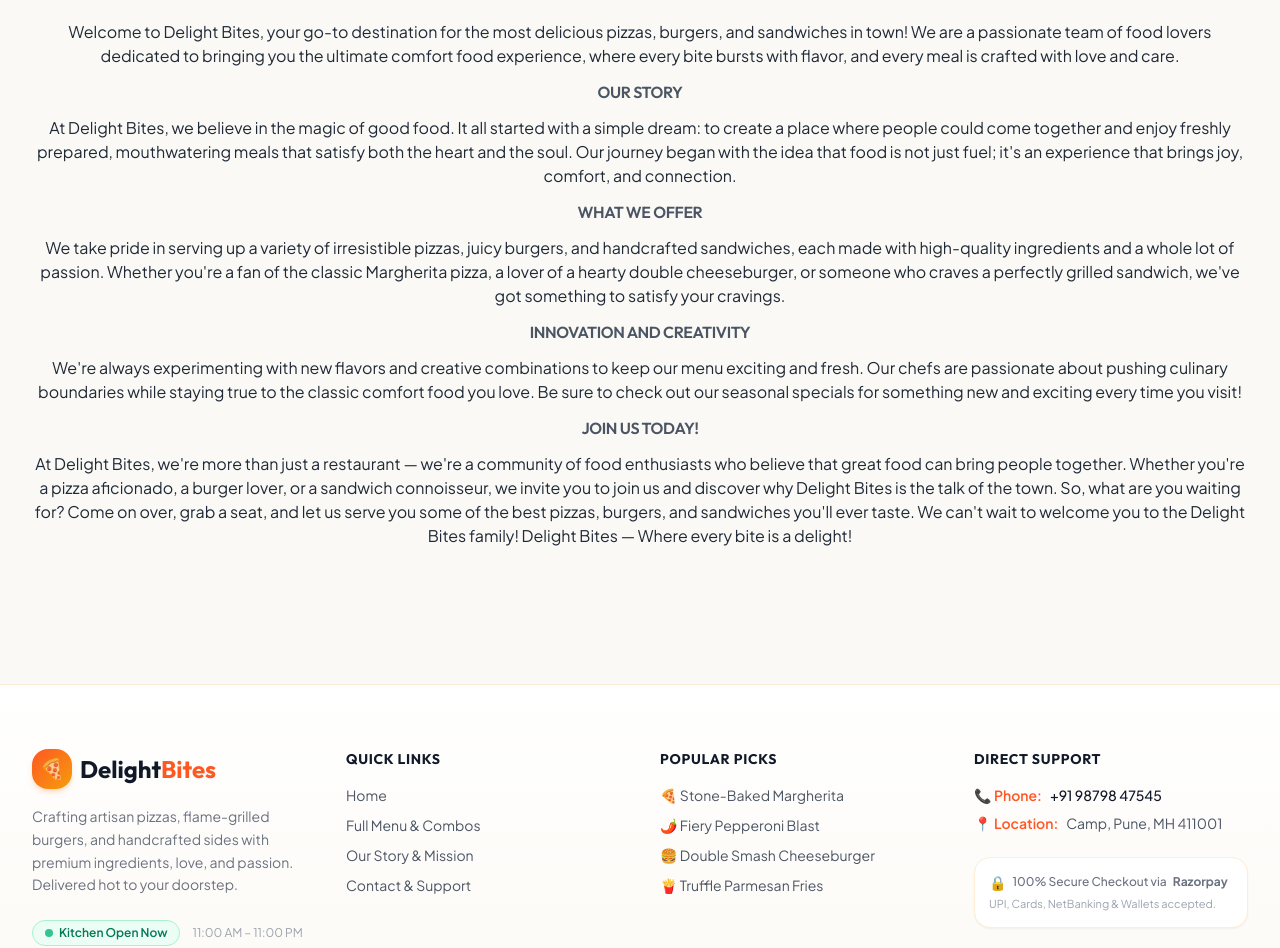
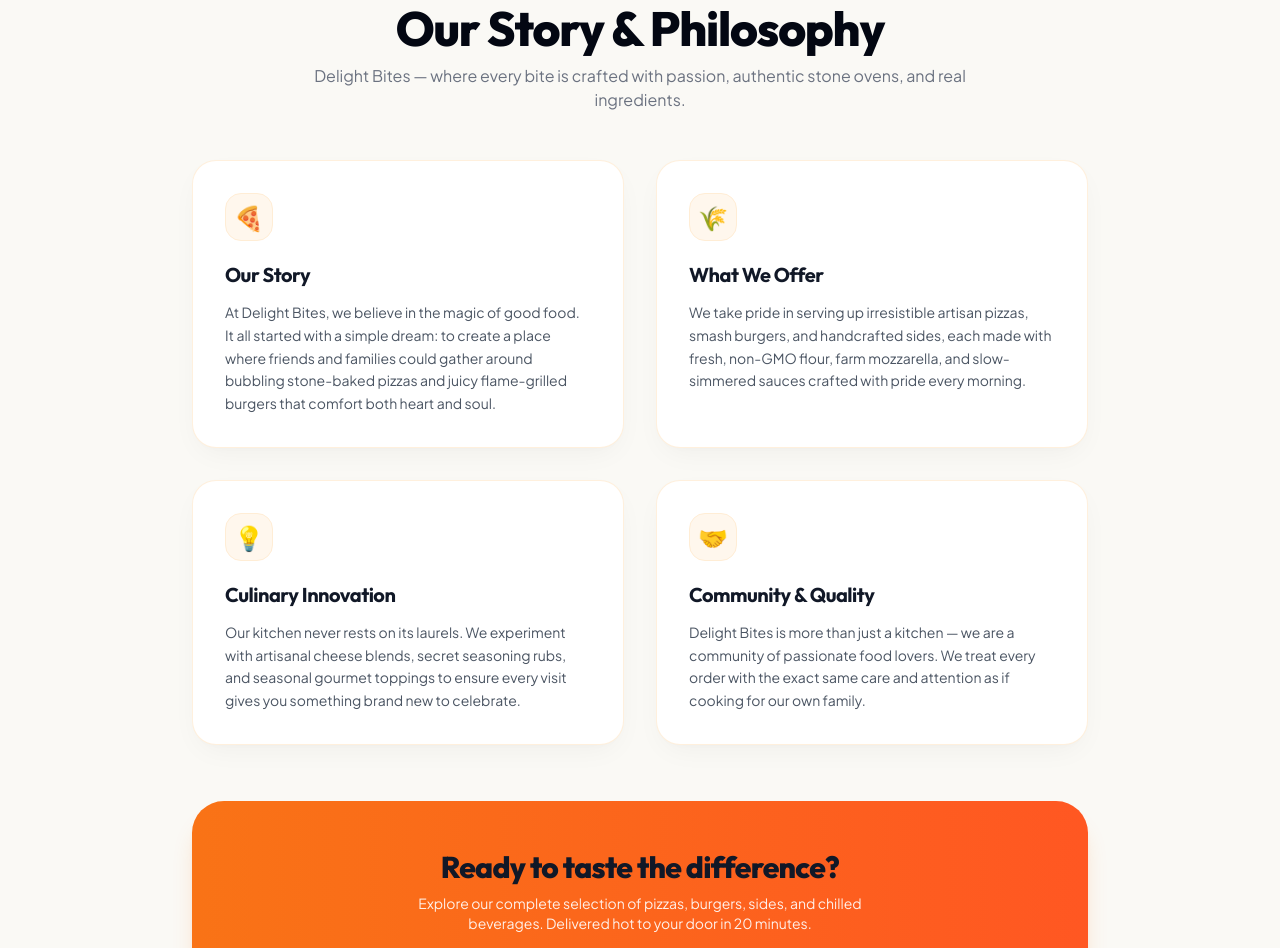
Before and after one commit to ronit1161/food-ordering, a Next.js app: page /learn-more in a window 1280 px wide. Shown: the part 169-1117 px from the top of the page. Built offline with nearby package versions, Linux system fonts and the light colour scheme; no server answers.

Commit message:
feat(auth): revamp login, registration, and brand story pages with instant toasts

```diff
--- a/src/app/learn-more/page.js
+++ b/src/app/learn-more/page.js
@@ -1,54 +1,81 @@
 import SectionHeaders from "@/components/layout/SectionHeaders";
+import Link from "next/link";
 import React from "react";
 
 const LearnMorePage = () => {
+  const values = [
+    {
+      icon: "🍕",
+      title: "Our Story",
+      text: "At Delight Bites, we believe in the magic of good food. It all started with a simple dream: to create a place where friends and families could gather around bubbling stone-baked pizzas and juicy flame-grilled burgers that comfort both heart and soul.",
+    },
+    {
+      icon: "🌾",
+      title: "What We Offer",
+      text: "We take pride in serving up irresistible artisan pizzas, smash burgers, and handcrafted sides, each made with fresh, non-GMO flour, farm mozzarella, and slow-simmered sauces crafted with pride every morning.",
+    },
+    {
+      icon: "💡",
+      title: "Culinary Innovation",
+      text: "Our kitchen never rests on its laurels. We experiment with artisanal cheese blends, secret seasoning rubs, and seasonal gourmet toppings to ensure every visit gives you something brand new to celebrate.",
+    },
+    {
+      icon: "🤝",
+      title: "Community & Quality",
+      text: "Delight Bites is more than just a kitchen — we are a community of passionate food lovers. We treat every order with the exact same care and attention as if cooking for our own family.",
+    },
+  ];
+
   return (
-    <section className="mt-8 text-center">
-      <SectionHeaders subHeader={"About us"} />
-      <p className="my-4">
-        Welcome to Delight Bites, your go-to destination for the most delicious
-        pizzas, burgers, and sandwiches in town! We are a passionate team of
-        food lovers dedicated to bringing you the ultimate comfort food
-        experience, where every bite bursts with flavor, and every meal is
-        crafted with love and care.
-      </p>
-      <SectionHeaders mainHeader={"Our Story"} />
-      <p className="my-4">
-        At Delight Bites, we believe in the magic of good food. It all started
-        with a simple dream: to create a place where people could come together
-        and enjoy freshly prepared, mouthwatering meals that satisfy both the
-        heart and the soul. Our journey began with the idea that food is not
-        just fuel; it&apos;s an experience that brings joy, comfort, and connection.
-      </p>
-      <SectionHeaders mainHeader={"What We Offer"} />
-      <p className="my-4">
-        We take pride in serving up a variety of irresistible pizzas, juicy
-        burgers, and handcrafted sandwiches, each made with high-quality
-        ingredients and a whole lot of passion. Whether you&apos;re a fan of the
-        classic Margherita pizza, a lover of a hearty double cheeseburger, or
-        someone who craves a perfectly grilled sandwich, we&apos;ve got something to
-        satisfy your cravings.
-      </p>
-      <SectionHeaders mainHeader={"Innovation and Creativity"} />
-      <p className="my-4">
-        We&apos;re always experimenting with new flavors and creative combinations to
-        keep our menu exciting and fresh. Our chefs are passionate about pushing
-        culinary boundaries while staying true to the classic comfort food you
-        love. Be sure to check out our seasonal specials for something new and
-        exciting every time you visit!
-      </p>
-      <SectionHeaders mainHeader={"Join Us Today!"} />
-      <p className="my-4">
-        At Delight Bites, we&apos;re more than just a restaurant — we&apos;re a community
-        of food enthusiasts who believe that great food can bring people
-        together. Whether you&apos;re a pizza aficionado, a burger lover, or a
-        sandwich connoisseur, we invite you to join us and discover why Delight
-        Bites is the talk of the town. So, what are you waiting for? Come on
-        over, grab a seat, and let us serve you some of the best pizzas,
-        burgers, and sandwiches you&apos;ll ever taste. We can&apos;t wait to welcome you
-        to the Delight Bites family! Delight Bites — Where every bite is a
-        delight!
-      </p>
+    <section className="py-8 max-w-4xl mx-auto">
+      {/* Banner */}
+      <div className="text-center max-w-2xl mx-auto mb-12">
+        <span className="inline-block px-4 py-1.5 rounded-full text-xs font-bold uppercase tracking-wider bg-orange-100 text-primary mb-3">
+          Behind The Kitchen
+        </span>
+        <h1 className="text-4xl sm:text-5xl font-extrabold text-gray-950 font-display">
+          Our Story & Philosophy
+        </h1>
+        <p className="mt-3 text-gray-500 text-sm sm:text-base">
+          Delight Bites — where every bite is crafted with passion, authentic stone ovens, and real ingredients.
+        </p>
+      </div>
+
+      {/* Story Grid */}
+      <div className="grid grid-cols-1 md:grid-cols-2 gap-6 sm:gap-8">
+        {values.map((v, i) => (
+          <div
+            key={i}
+            className="bg-white rounded-3xl p-8 border border-orange-100/80 shadow-card hover:shadow-card-hover transition-all"
+          >
+            <div className="w-12 h-12 rounded-2xl bg-orange-50 border border-orange-100 flex items-center justify-center text-2xl mb-5 shadow-xs">
+              {v.icon}
+            </div>
+            <h3 className="font-display font-bold text-xl text-gray-900 mb-3">
+              {v.title}
+            </h3>
+            <p className="text-sm text-gray-600 leading-relaxed">
+              {v.text}
+            </p>
+          </div>
+        ))}
+      </div>
+
+      {/* CTA Box */}
+      <div className="mt-14 bg-gradient-to-r from-orange-500 to-primary rounded-4xl p-8 sm:p-12 text-center text-white shadow-xl shadow-orange-500/20">
+        <h2 className="text-3xl font-extrabold font-display">
+          Ready to taste the difference?
+        </h2>
+        <p className="mt-2 text-white/90 text-sm max-w-md mx-auto">
+          Explore our complete selection of pizzas, burgers, sides, and chilled beverages. Delivered hot to your door in 20 minutes.
+        </p>
+        <Link
+          href="/menu"
+          className="inline-flex mt-6 px-8 py-3.5 rounded-full font-bold text-sm bg-white text-primary hover:bg-orange-50 shadow-lg transition-all active:scale-[0.98]"
+        >
+          Explore Full Menu ➔
+        </Link>
+      </div>
     </section>
   );
 };
--- a/src/app/login/page.js
+++ b/src/app/login/page.js
@@ -1,63 +1,123 @@
 "use client";
 import { signIn } from "next-auth/react";
 import Image from "next/image";
+import Link from "next/link";
+import { useRouter } from "next/navigation";
 import { useState } from "react";
+import { toast } from "react-toastify";
 
 export default function LoginPage() {
   const [email, setEmail] = useState("");
   const [password, setPassword] = useState("");
   const [loginInProgress, setLoginInProgress] = useState(false);
+  const router = useRouter();
 
   async function handleFormSubmit(ev) {
     ev.preventDefault();
     setLoginInProgress(true);
 
-    await signIn("credentials", { email, password, callbackUrl: "/" });
+    try {
+      const res = await signIn("credentials", {
+        email,
+        password,
+        redirect: false,
+      });
 
+      if (res?.error) {
+        toast.error("Invalid email or password. Please try again.");
+        setLoginInProgress(false);
+      } else {
+        toast.success("Logged in successfully! Welcome back.");
+        router.push("/");
+        router.refresh();
+      }
+    } catch {
+      toast.error("An error occurred during login. Please try again.");
       setLoginInProgress(false);
     }
+  }
+
   return (
-    <section className="mt-12">
-      <h1 className="text-center text-primary text-4xl mb-4 font-semibold">
-        Login
+    <section className="py-12">
+      <div className="max-w-md mx-auto bg-white rounded-3xl p-8 sm:p-10 border border-orange-100 shadow-card">
+        {/* Brand Header */}
+        <div className="text-center mb-8">
+          <span className="w-12 h-12 rounded-2xl bg-gradient-to-tr from-primary to-amber-500 flex items-center justify-center text-white text-2xl mx-auto mb-3 shadow-md shadow-orange-500/20">
+            🍕
+          </span>
+          <h1 className="text-2xl sm:text-3xl font-extrabold text-gray-900 font-display">
+            Welcome Back
           </h1>
+          <p className="text-gray-500 text-xs sm:text-sm mt-1">
+            Sign in to access your orders, saved addresses, and favorites.
+          </p>
+        </div>
 
-      <form className="max-w-xs mx-auto" onSubmit={handleFormSubmit}>
+        {/* Credentials Form */}
+        <form onSubmit={handleFormSubmit} className="space-y-4">
+          <div>
+            <label>Email Address</label>
             <input
               type="email"
               name="email"
-          placeholder="email"
+              placeholder="you@example.com"
               value={email}
               disabled={loginInProgress}
               onChange={(ev) => setEmail(ev.target.value)}
+              required
             />
+          </div>
 
+          <div>
+            <label>Password</label>
             <input
               type="password"
               name="password"
-          placeholder="password"
+              placeholder="••••••••"
               value={password}
               disabled={loginInProgress}
               onChange={(ev) => setPassword(ev.target.value)}
+              required
             />
-
-        <button disabled={loginInProgress} type="submit">
-          Login
-        </button>
-
-        <div className="my-4 text-center text-gray-500">
-          or login with provider
           </div>
 
           <button
+            disabled={loginInProgress}
+            type="submit"
+            className="w-full bg-gradient-to-r from-primary to-orange-500 hover:from-primary-dark hover:to-orange-600 text-white font-bold py-3.5 rounded-2xl shadow-lg shadow-orange-500/25 hover:shadow-orange-500/35 transition-all active:scale-[0.98] mt-2"
+          >
+            {loginInProgress ? "Signing in..." : "Sign In"}
+          </button>
+        </form>
+
+        {/* Divider */}
+        <div className="relative my-6">
+          <div className="absolute inset-0 flex items-center">
+            <div className="w-full border-t border-gray-100" />
+          </div>
+          <div className="relative flex justify-center text-xs uppercase">
+            <span className="bg-white px-3 text-gray-400 font-medium">Or continue with</span>
+          </div>
+        </div>
+
+        {/* Google OAuth Button */}
+        <button
           type="button"
           onClick={() => signIn("google", { callbackUrl: "/" })}
-          className="flex gap-4 justify-center"
+          className="w-full flex items-center justify-center gap-3 py-3 rounded-2xl border border-gray-200 hover:border-gray-300 hover:bg-gray-50 text-gray-700 text-sm font-semibold shadow-xs transition-all"
         >
-          <Image src={"/google.png"} alt={""} width={24} height={24} />
-          Login with google
+          <Image src="/google.png" alt="Google logo" width={20} height={20} />
+          <span>Sign in with Google</span>
         </button>
-      </form>
+
+        {/* Register Prompt */}
+        <p className="text-center text-xs text-gray-500 mt-6 pt-6 border-t border-gray-100">
+          Don&apos;t have an account?{" "}
+          <Link href="/register" className="text-primary font-bold hover:underline">
+            Register here
+          </Link>
+        </p>
+      </div>
     </section>
   );
 }
--- a/src/app/register/page.js
+++ b/src/app/register/page.js
@@ -3,6 +3,7 @@
 import Image from "next/image";
 import Link from "next/link";
 import { useState } from "react";
+import { toast } from "react-toastify";
 
 const RegisterPage = () => {
   const [email, setEmail] = useState("");
@@ -28,77 +29,113 @@
 
       if (response.ok) {
         setUserCreated(true);
+        toast.success("Account created successfully! You can now sign in.");
       } else {
-        setErrorMessage(data?.error || "An error has occurred. Please try again later.");
+        const errorText = data?.error || "Registration failed. Please try again.";
+        setErrorMessage(errorText);
+        toast.error(errorText);
       }
     } catch (err) {
-      setErrorMessage("An error has occurred. Please try again later.");
+      const fallbackErr = "An unexpected error occurred. Please try again later.";
+      setErrorMessage(fallbackErr);
+      toast.error(fallbackErr);
     }
     setCreatingUser(false);
   };
 
   return (
-    <section className="mt-12">
-      <h1 className="text-center text-primary text-4xl font-semibold">
-        Register
+    <section className="py-12">
+      <div className="max-w-md mx-auto bg-white rounded-3xl p-8 sm:p-10 border border-orange-100 shadow-card">
+        {/* Brand Header */}
+        <div className="text-center mb-8">
+          <span className="w-12 h-12 rounded-2xl bg-gradient-to-tr from-primary to-amber-500 flex items-center justify-center text-white text-2xl mx-auto mb-3 shadow-md shadow-orange-500/20">
+            🍕
+          </span>
+          <h1 className="text-2xl sm:text-3xl font-extrabold text-gray-900 font-display">
+            Create an Account
           </h1>
+          <p className="text-gray-500 text-xs sm:text-sm mt-1">
+            Join Delight Bites to enjoy member discounts and faster reordering.
+          </p>
+        </div>
 
         {userCreated && (
-        <div className="text-center mt-4 text-gray-500">
-          User Created. <br />
-          Now you can{" "}
-          <Link className="underline" href={"/login"}>
-            Login &raquo;
+          <div className="mb-6 p-4 rounded-2xl bg-emerald-50 border border-emerald-200 text-center text-emerald-800 text-xs sm:text-sm">
+            🎉 Account created successfully! You can now{" "}
+            <Link href="/login" className="font-bold underline text-emerald-900">
+              Sign In here &raquo;
             </Link>
           </div>
         )}
 
         {errorMessage && (
-        <div className="text-center mt-4 text-red-500 font-medium">
+          <div className="mb-6 p-3.5 rounded-2xl bg-red-50 border border-red-200 text-center text-red-600 text-xs font-semibold">
             {errorMessage}
           </div>
         )}
 
-      <form className="block max-w-xs mx-auto" onSubmit={onSubmitHandler}>
+        {/* Register Form */}
+        <form onSubmit={onSubmitHandler} className="space-y-4">
+          <div>
+            <label>Email Address</label>
             <input
               type="email"
-          placeholder="email"
+              placeholder="you@example.com"
               value={email}
               disabled={creatingUser}
               onChange={(e) => setEmail(e.target.value)}
+              required
             />
+          </div>
+
+          <div>
+            <label>Password (min. 5 chars)</label>
             <input
               type="password"
-          placeholder="Enter password"
+              placeholder="••••••••"
               value={password}
               disabled={creatingUser}
               onChange={(e) => setPassword(e.target.value)}
+              required
             />
-        <button type="submit" disabled={creatingUser}>
-          Register
+          </div>
+
+          <button
+            type="submit"
+            disabled={creatingUser}
+            className="w-full bg-gradient-to-r from-primary to-orange-500 hover:from-primary-dark hover:to-orange-600 text-white font-bold py-3.5 rounded-2xl shadow-lg shadow-orange-500/25 hover:shadow-orange-500/35 transition-all active:scale-[0.98] mt-2"
+          >
+            {creatingUser ? "Creating Account..." : "Create Account"}
           </button>
         </form>
 
-      <div className="max-w-xs mx-auto mt-4">
-        <div className="my-2 text-center text-gray-500">
-          or login with provider
+        {/* Divider */}
+        <div className="relative my-6">
+          <div className="absolute inset-0 flex items-center">
+            <div className="w-full border-t border-gray-100" />
+          </div>
+          <div className="relative flex justify-center text-xs uppercase">
+            <span className="bg-white px-3 text-gray-400 font-medium">Or continue with</span>
+          </div>
         </div>
 
+        {/* Google OAuth Button */}
         <button
           type="button"
           onClick={() => signIn("google", { callbackUrl: "/" })}
-          className="flex gap-4 justify-center"
+          className="w-full flex items-center justify-center gap-3 py-3 rounded-2xl border border-gray-200 hover:border-gray-300 hover:bg-gray-50 text-gray-700 text-sm font-semibold shadow-xs transition-all"
         >
-          <Image src={"/google.png"} alt={"google"} width={24} height={24} />
-          Sign in with Google
+          <Image src="/google.png" alt="Google logo" width={20} height={20} />
+          <span>Sign up with Google</span>
         </button>
 
-        <div className="text-center text-gray-500 mt-4 border-t pt-8">
-          Existing account ? {"  "}
-          <Link href={"/login"} className="underline">
-            Login here &raquo;
+        {/* Login Prompt */}
+        <p className="text-center text-xs text-gray-500 mt-6 pt-6 border-t border-gray-100">
+          Already have an account?{" "}
+          <Link href="/login" className="text-primary font-bold hover:underline">
+            Sign in here
           </Link>
-        </div>
+        </p>
       </div>
     </section>
   );
```
Lines whose indentation alone changed are shown as unchanged.
